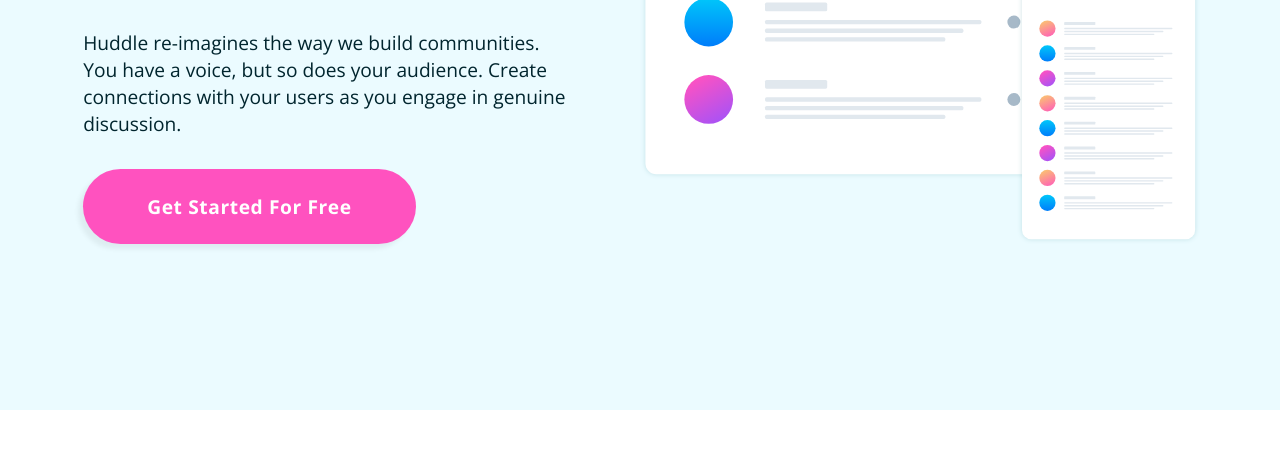
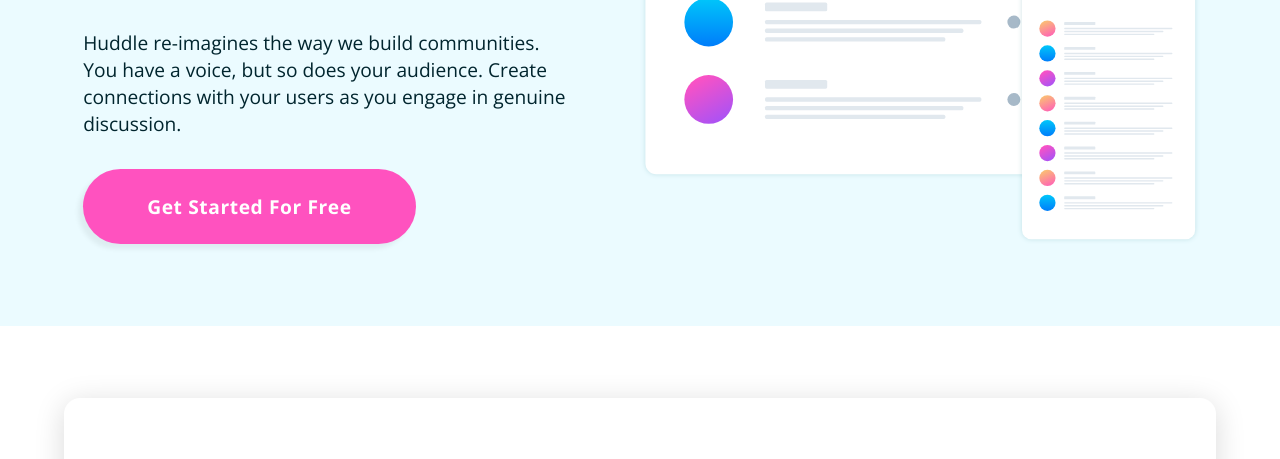
Before and after one commit to mshahzebraza/Hubble-Landing-Page, a plain HTML site: page index.html in a window 1280 px wide. Shown: the part 310-769 px from the top of the page. Drawn offline with nearby package versions, Linux system fonts and the light colour scheme; files that its build step writes are made by us from their sources.

Commit message:
Update style.scss

```diff
--- a/sass/style.scss
+++ b/sass/style.scss
@@ -115,7 +115,8 @@ button{
 header{
     background-color: $nuteA;
     @include desktop(){
-        min-height: 90vh ;
+        // min-height: 90vh ;
+        padding-bottom: 3rem;
     }
     // padding-top: 1rem;
 
```
